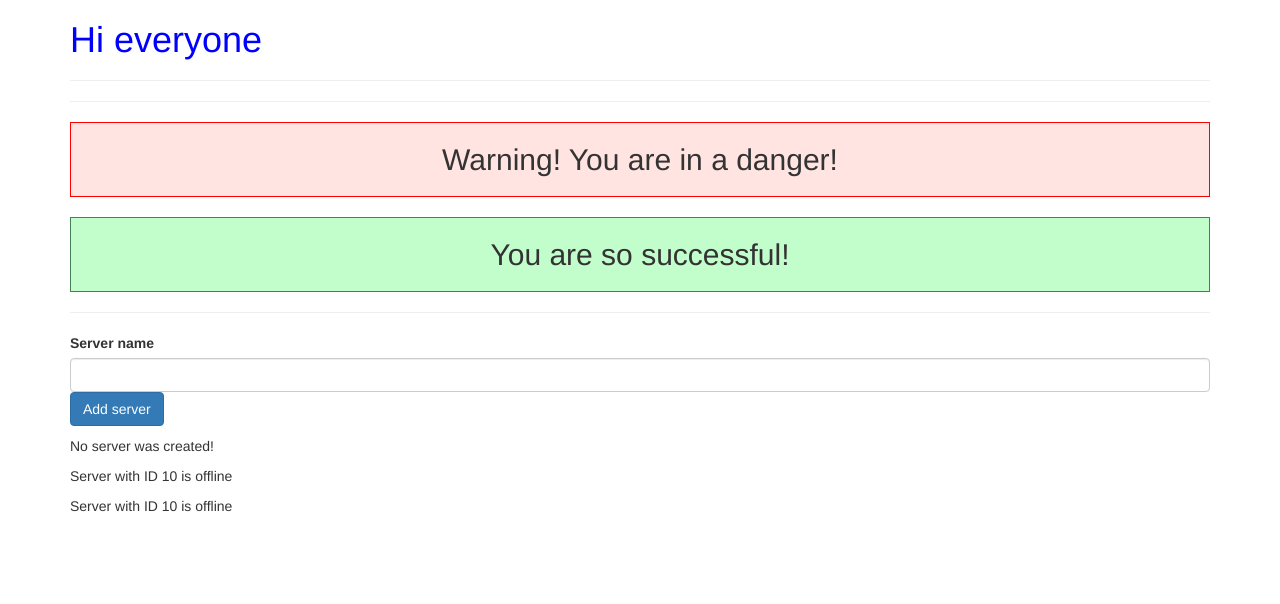
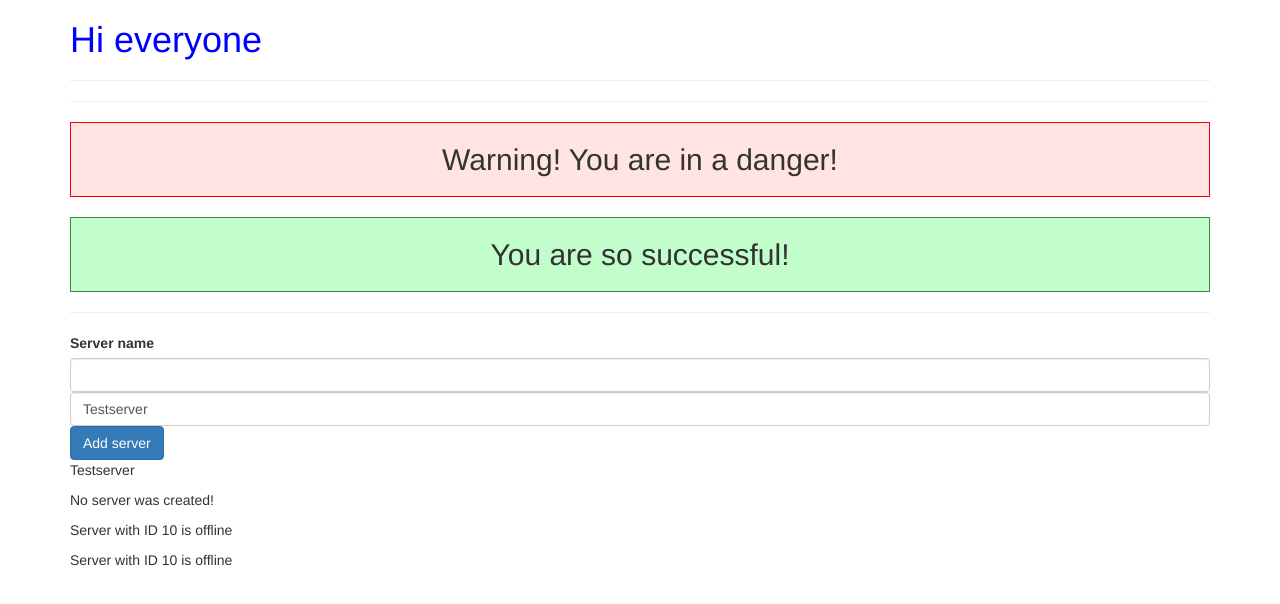
Before and after one commit to Yana0001/angular-app, an Angular app: page / in a window 1280 px wide. Shown: the top 604 px of the page. Built offline with nearby package versions, Linux system fonts and the light colour scheme.

Commit message:
two-way binding

```diff
--- a/src/app/app.module.ts
+++ b/src/app/app.module.ts
@@ -1,5 +1,6 @@
 import { NgModule } from '@angular/core';
 import { BrowserModule } from '@angular/platform-browser';
+import { FormsModule } from '@angular/forms';
 
 import { AppComponent } from './app.component';
 import { ServerComponent } from "./server/server.component";
@@ -18,7 +19,8 @@
     SuccessAlert,
   ],
   imports: [
-    BrowserModule
+    BrowserModule,
+    FormsModule
   ],
   providers: [],
   bootstrap: [AppComponent]
--- a/src/app/servers/servers.component.html
+++ b/src/app/servers/servers.component.html
@@ -1,5 +1,6 @@
 <label>Server name</label>
 <input type="text" class="form-control" (input)="onUpdateServerName($event)" />
+<input type="text" class="form-control" [(ngModel)]="serverName" />
 
 <button
   class="btn btn-primary"
--- a/src/app/servers/servers.component.ts
+++ b/src/app/servers/servers.component.ts
@@ -10,7 +10,7 @@
 export class ServersComponent {
   allowNewServer = false;
   serverCreationStatus = 'No server was created!';
-  serverName = '';
+  serverName = 'Testserver';
 
   constructor() {
     setTimeout(() => {
```
